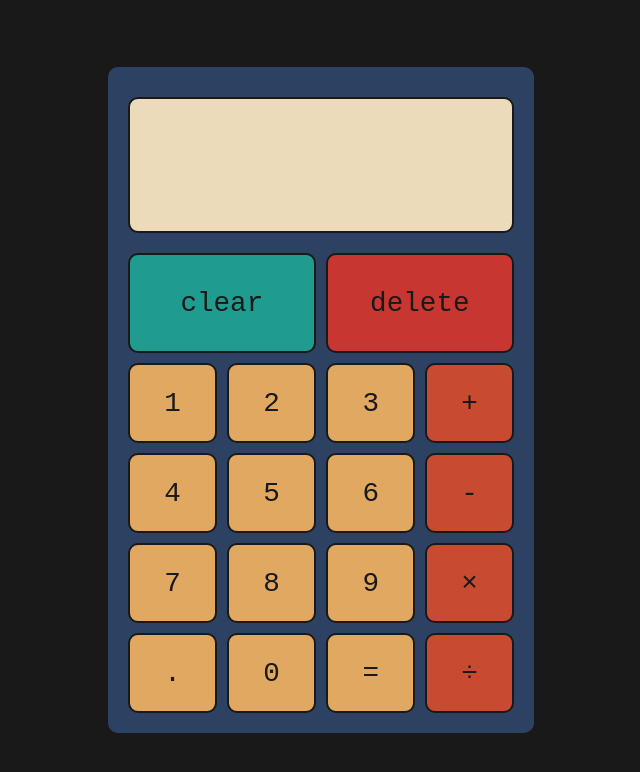
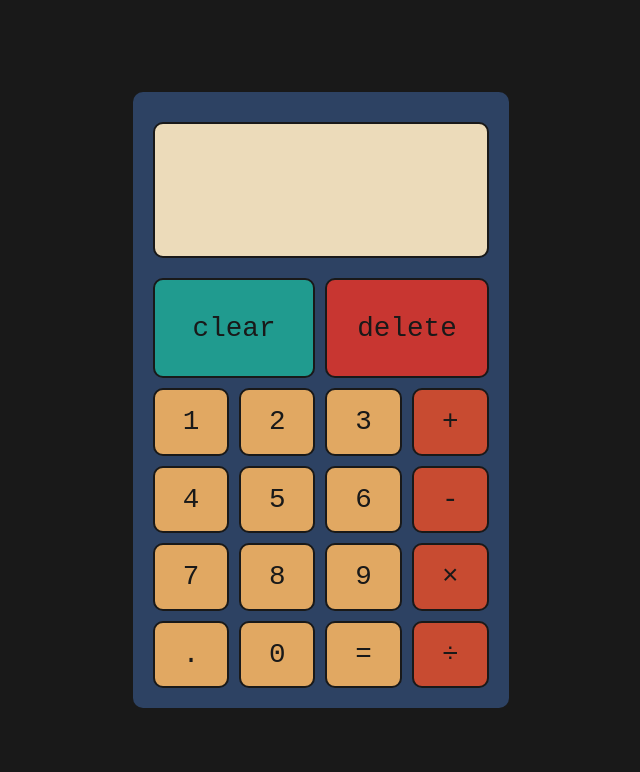
Before and after one commit to MSR-layer/Calculator, a plain HTML site: page index.html in a window 1280 px wide. Shown: the whole page, without its empty margins (319-959 px from the left). Drawn offline with Linux system fonts and the light colour scheme.

Commit message:
Update style.css

```diff
--- a/style.css
+++ b/style.css
@@ -26,7 +26,7 @@ html, body{
     border-bottom-right-radius: 10px;
     display: grid;
     grid-template-columns: auto 23%;
-    height: 350px;
+    height: 300px;
     gap: 10px;
 }
 
@@ -55,7 +55,7 @@ button:hover{
     padding: 16px;
     border-radius: 10px;
     height: 100px;
-    width: 350px;
+    width: 300px;
     display: flex;
     flex-direction: column;
     background-color: #ECDBBA;
```
